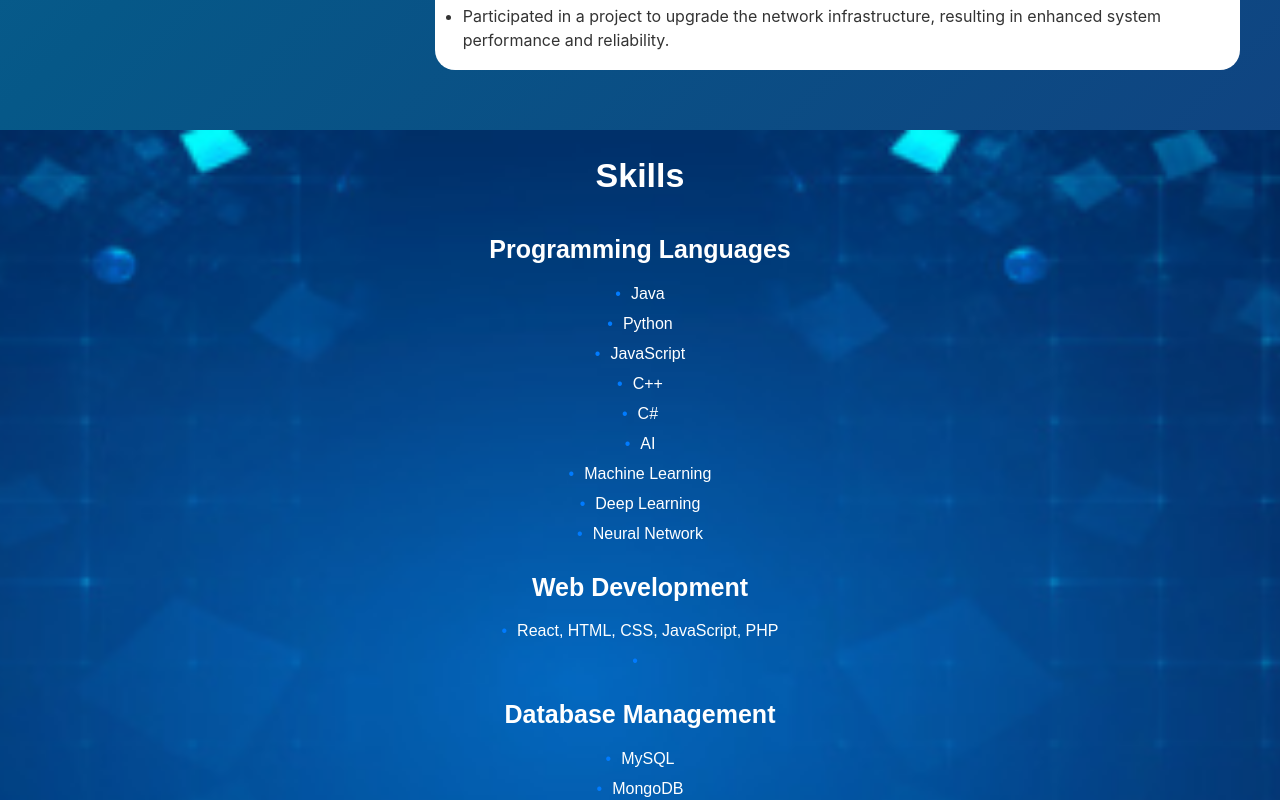
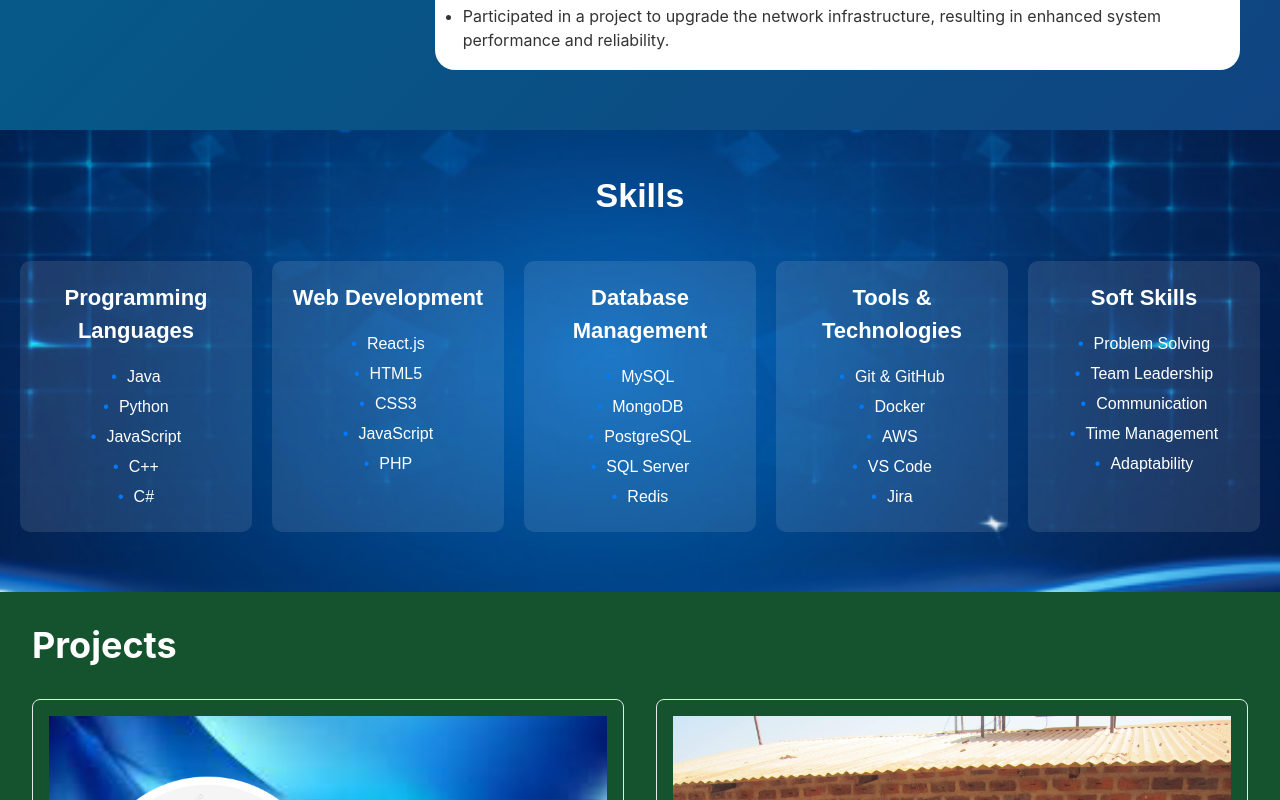
Before and after one commit to lundenge/Portfolio1, a React (Create React App) app: page / in a window 1280 px wide. Shown: the part 3240-4040 px from the top of the page. Built offline with nearby package versions, Linux system fonts and the light colour scheme.

Commit message:
modifiy skills page

```diff
--- a/src/components/Footer.js
+++ b/src/components/Footer.js
@@ -3,7 +3,7 @@ import {Box, Flex} from "@chakra-ui/react";
 
 const Footer = () => {
   return (
-    <Box backgroundColor="#18181b">
+    <Box backgroundColor="#18181bff">
       <footer>
         <Flex
           margin="0 auto"
--- a/src/components/Skills.js
+++ b/src/components/Skills.js
@@ -5,6 +5,7 @@ const Skills = () => {
   return (
     <div className="skills-container">
       <h2>Skills</h2>
+      <div className="skills-grid">
         <div className="skills-section">
           <h3>Programming Languages</h3>
           <ul>
@@ -13,19 +14,17 @@ const Skills = () => {
             <li>JavaScript</li>
             <li>C++</li>
             <li>C#</li>
-          <li>AI</li>
-          <li>Machine Learning</li>
-          <li>Deep Learning</li>
-          <li>Neural Network</li>
           </ul>
         </div>
 
         <div className="skills-section">
           <h3>Web Development</h3>
           <ul>
-          <li>React, HTML, CSS, JavaScript, PHP</li>
-          <li></li>
-
+            <li>React.js</li>
+            <li>HTML5</li>
+            <li>CSS3</li>
+            <li>JavaScript</li>
+            <li>PHP</li>
           </ul>
         </div>
 
@@ -35,20 +34,35 @@ const Skills = () => {
             <li>MySQL</li>
             <li>MongoDB</li>
             <li>PostgreSQL</li>
-          <li>SQL</li>
+            <li>SQL Server</li>
+            <li>Redis</li>
           </ul>
         </div>
 
         <div className="skills-section">
           <h3>Tools & Technologies</h3>
           <ul>
-          <li>Git</li>
+            <li>Git & GitHub</li>
             <li>Docker</li>
             <li>AWS</li>
+            <li>VS Code</li>
+            <li>Jira</li>
           </ul>
         </div>
 
         <div className="skills-section">
+          <h3>Soft Skills</h3>
+          <ul>
+            <li>Problem Solving</li>
+            <li>Team Leadership</li>
+            <li>Communication</li>
+            <li>Time Management</li>
+            <li>Adaptability</li>
+          </ul>
+        </div>
+      </div>
+
+      {/* <div className="skills-section">
         <h3>Soft Skills</h3>
         <ul>
           <li>Team Leadership</li>
@@ -56,7 +70,7 @@ const Skills = () => {
           <li>Communication</li>
           <li>Problem-Solving</li>
         </ul>
-      </div>
+      </div> */}
     </div>
   );
 };
--- a/src/components/style_skills.css
+++ b/src/components/style_skills.css
@@ -1,5 +1,5 @@
 .skills-container {
-    padding: 20px;
+    padding: 40px 20px;
     font-family: Arial, sans-serif;
     background-color: #007BFF;
     background-image: url('../images/background3.PNG');
@@ -13,20 +13,68 @@
   .skills-container h2 {
     font-weight: bolder;
     text-align: center;
-    margin-bottom: 30px;
+    margin-bottom: 40px;
     font-size: 34px;
-    color:white;
+    color: white;
+  }
+
+  .skills-grid {
+    display: grid;
+    grid-template-columns: repeat(5, 1fr);
+    gap: 20px;
+    max-width: 1400px;
+    margin: 0 auto;
   }
 
   .skills-section {
+    background-color: rgba(255, 255, 255, 0.1);
+    border-radius: 10px;
+    padding: 20px;
     margin-bottom: 20px;
   }
 
   .skills-section h3 {
-    font-size: 25px;
+    font-size: 22px;
     font-weight: bold;
     color: white;
-    margin-bottom: 10px;
+    margin-bottom: 15px;
+    text-align: center;
+  }
+
+  .skills-section ul {
+    list-style: none;
+    padding: 0;
+    margin: 0;
+  }
+
+  .skills-section li {
+    color: white;
+    padding: 8px 0;
+    font-size: 16px;
+    transition: transform 0.2s;
+  }
+
+  .skills-section li:hover {
+    transform: translateX(5px);
+  }
+
+  /* Responsive design */
+  @media (max-width: 1200px) {
+    .skills-grid {
+      grid-template-columns: repeat(3, 1fr);
+    }
+  }
+
+  @media (max-width: 768px) {
+    .skills-grid {
+      grid-template-columns: repeat(2, 1fr);
+    }
+  }
+
+  @media (max-width: 480px) {
+    .skills-grid {
+      grid-template-columns: 1fr;
+    }
   }
 
   .skills-section ul {
```
Lines whose indentation alone changed are shown as unchanged.
